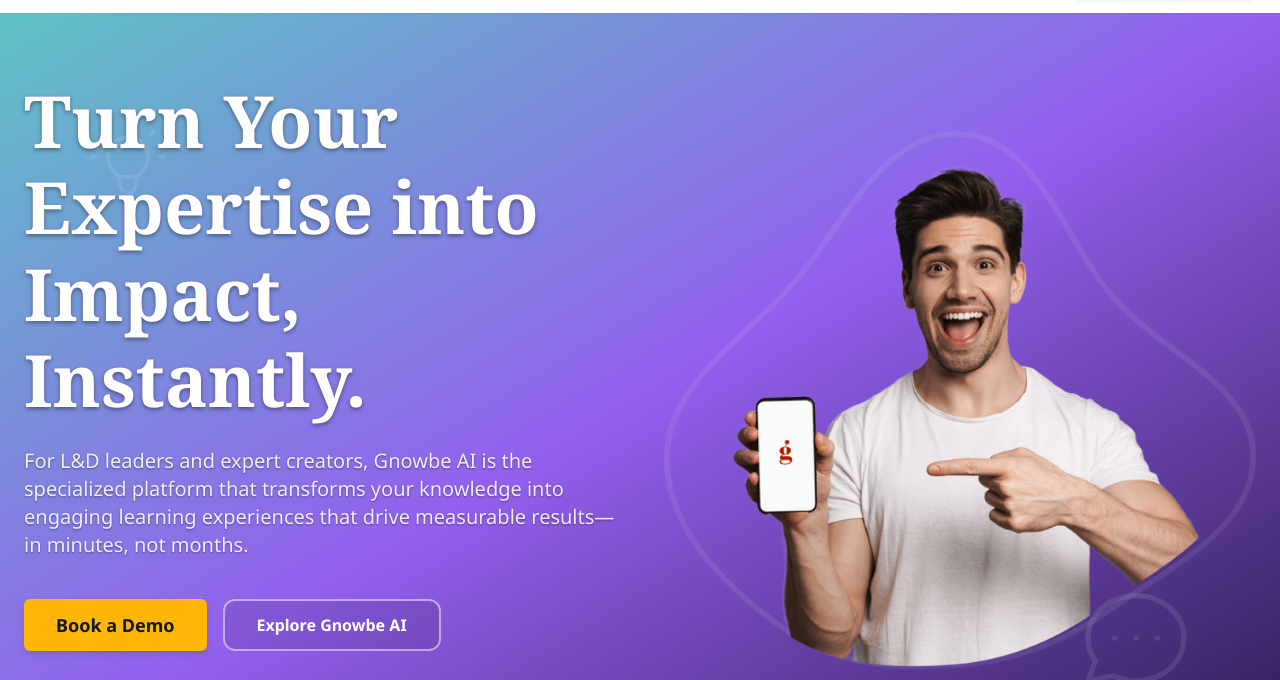
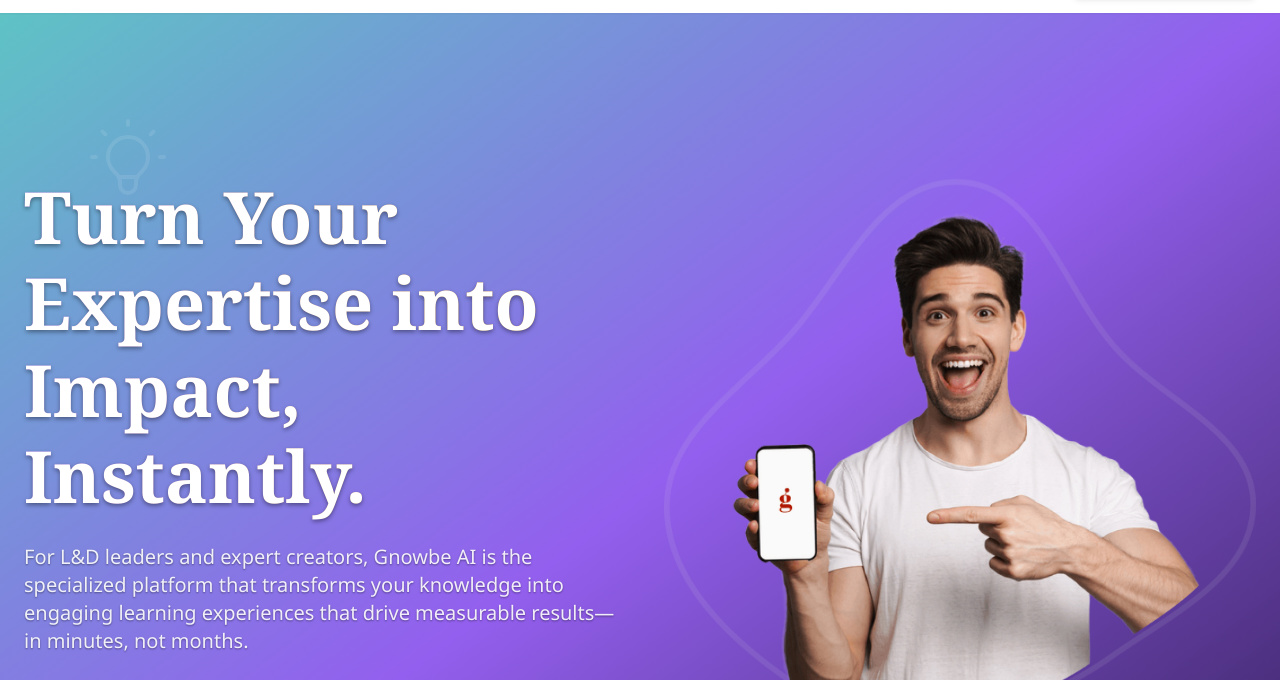
Before and after one commit to gnowbe/website-gnowbe-ai, a website: page index.html in a window 1280 px wide. Both pictures are taken after a click on the button "Accept All". Shown: the part 71-751 px from the top of the page. Drawn offline with nearby package versions, Linux system fonts and the light colour scheme.

Commit message:
segment analytics identify

```diff
--- a/index.html
+++ b/index.html
@@ -669,6 +669,9 @@
               class="grid grid-cols-1 md:grid-cols-2 gap-8 md:gap-12 items-center relative"
             >
               <div class="flex flex-col justify-center text-left relative z-20">
+                <div
+                  class="hidden sm:block md:block lg:block h-24 sm:h-28"
+                ></div>
                 <div class="animate-fade-in-up">
                   <h1
                     class="text-5xl md:text-6xl lg:text-6.5xl font-bold text-white font-serif leading-tight [text-shadow:_0_2px_4px_rgb(0_0_0_/_40%)]"
@@ -709,6 +712,7 @@
                   complete <strong>200 tasks</strong> for you. <br />
                   <br />
                 </p>
+                <div class="hidden sm:block h-24 sm:h-28 md:h-0"></div>
               </div>
               <img
                 src="images/hero-guy.webp"
@@ -718,6 +722,7 @@
                 class="w-full max-h-[80vh] object-contain animate-fade-in-up"
               />
             </div>
+            <div class="hidden sm:block md:block lg:block h-24 sm:h-28"></div>
           </div>
         </div>
       </div>
--- a/script.js
+++ b/script.js
@@ -95,9 +95,14 @@
         analytics._writeKey = "uC8lzaUyjmypXHvHqVZenGjApDyIIKck";
         analytics.SNIPPET_VERSION = "5.2.0";
 
-        // Load + queue a page() immediately (as Segment recommends)
         analytics.load("uC8lzaUyjmypXHvHqVZenGjApDyIIKck");
-        analytics.page();
+
+        // ---- CHANGE START ----
+        // 1. Identify the user first (creates an anonymous user for tracking)
+        analytics.identify();
+        // 2. Send a named page view event
+        analytics.page("Website Gnowbe AI Landing Page Viewed");
+        // ---- CHANGE END ----
       }
     }
   })();
```
